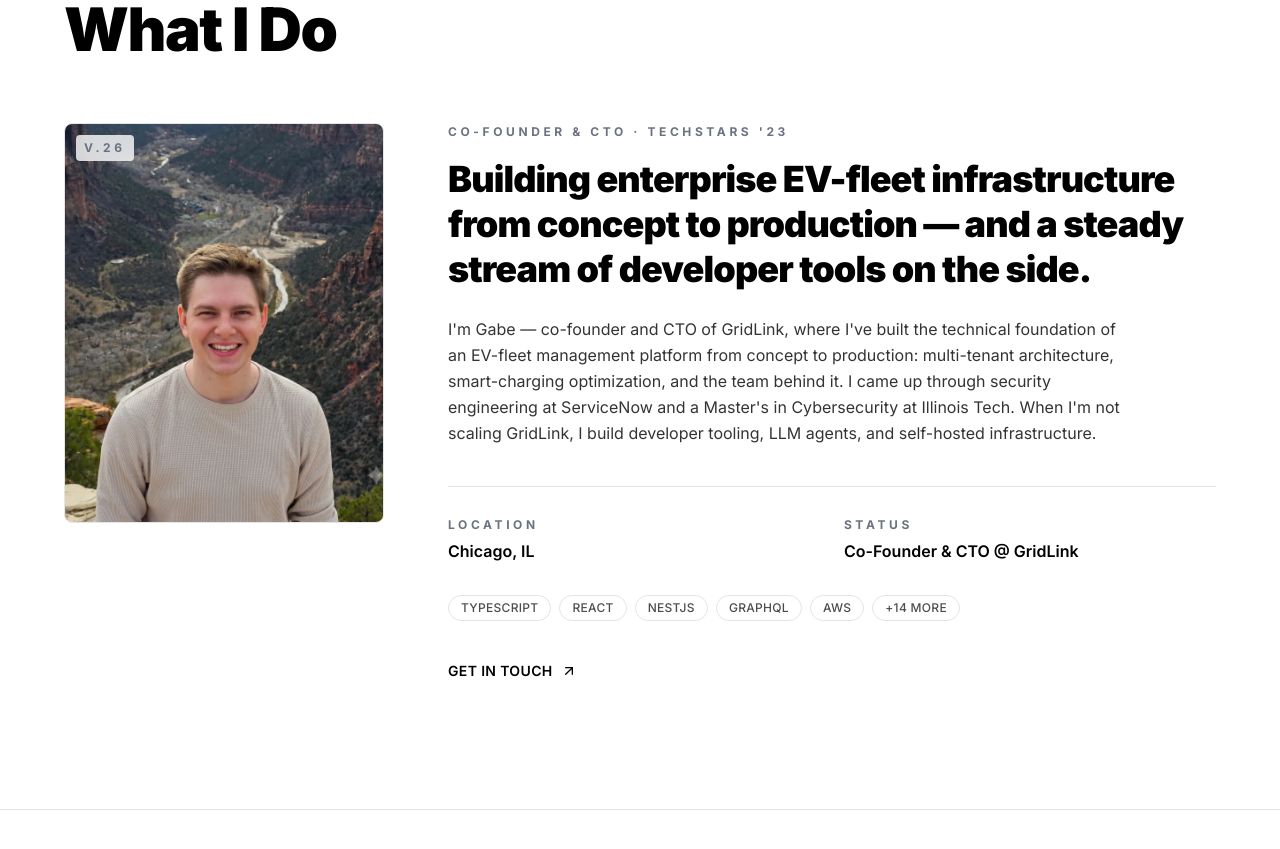
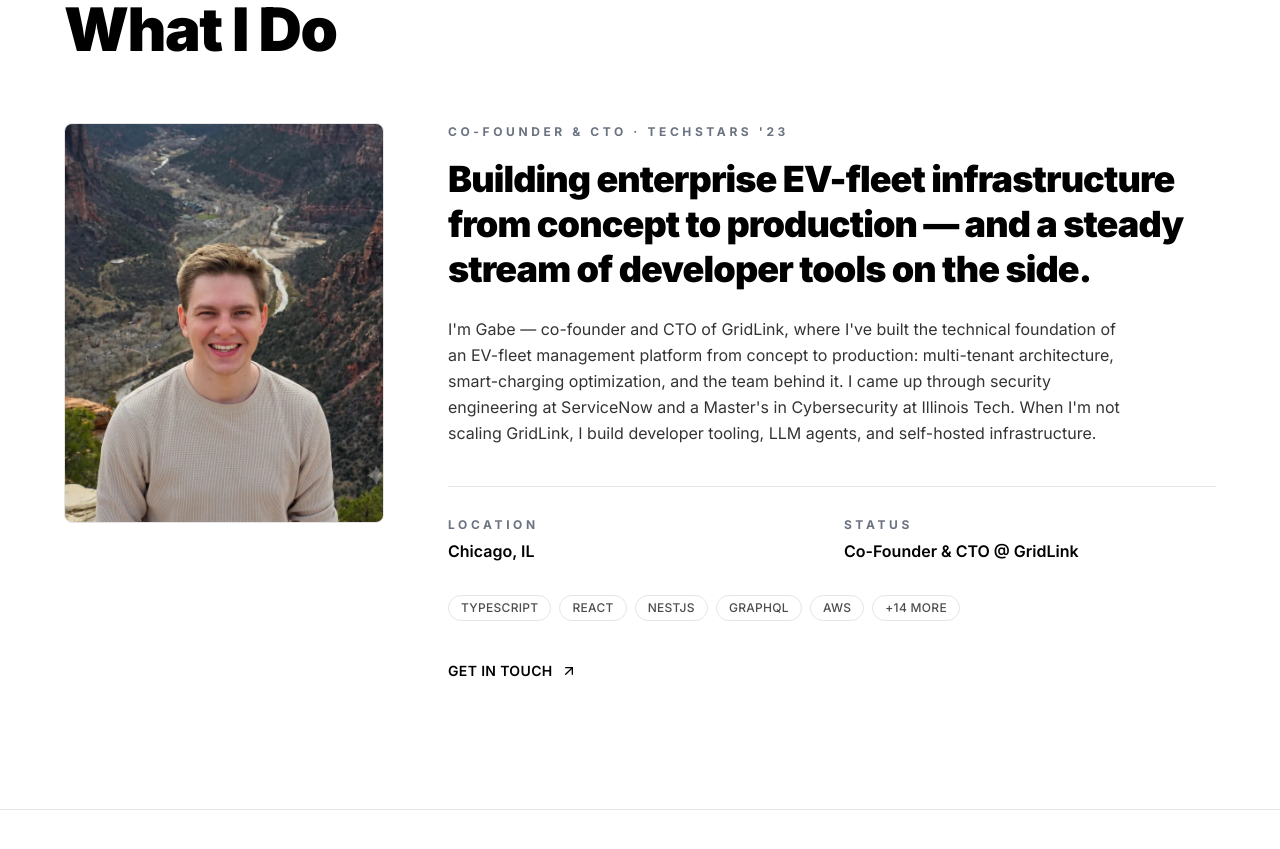
Before and after one commit to gabrielbryk/personal-website, a React (Vite) app: page / in a window 1280 px wide. Shown: the part 960-1809 px from the top of the page. Built offline with nearby package versions, Linux system fonts and the light colour scheme.

Commit message:
Remove decorative V.26 badge from about photo

```diff
--- a/src/components/About.tsx
+++ b/src/components/About.tsx
@@ -14,17 +14,14 @@
               alt={`${profile.firstName} ${profile.lastName}`}
               className="aspect-[4/5] w-full rounded-lg border border-line object-cover"
               onError={(e) => {
-                // graceful placeholder until you add /portrait.jpg
+                // graceful placeholder until you add /portrait.webp
                 e.currentTarget.style.display = "none";
                 e.currentTarget.nextElementSibling?.classList.remove("hidden");
               }}
             />
             <div className="hidden aspect-[4/5] w-full items-center justify-center rounded-lg border border-dashed border-line bg-black/[0.02] text-xs tracking-widest text-muted">
-              ADD /portrait.jpg
+              ADD /portrait.webp
             </div>
-            <span className="absolute left-3 top-3 eyebrow rounded bg-paper/80 px-2 py-1 text-muted backdrop-blur">
-              {about.version}
-            </span>
           </div>
         </Reveal>
 
--- a/src/data/content.ts
+++ b/src/data/content.ts
@@ -37,7 +37,6 @@
 ];
 
 export const about = {
-  version: "V.26",
   badge: "CO-FOUNDER & CTO · TECHSTARS '23",
   headline:
     "Building enterprise EV-fleet infrastructure from concept to production — and a steady stream of developer tools on the side.",
```
